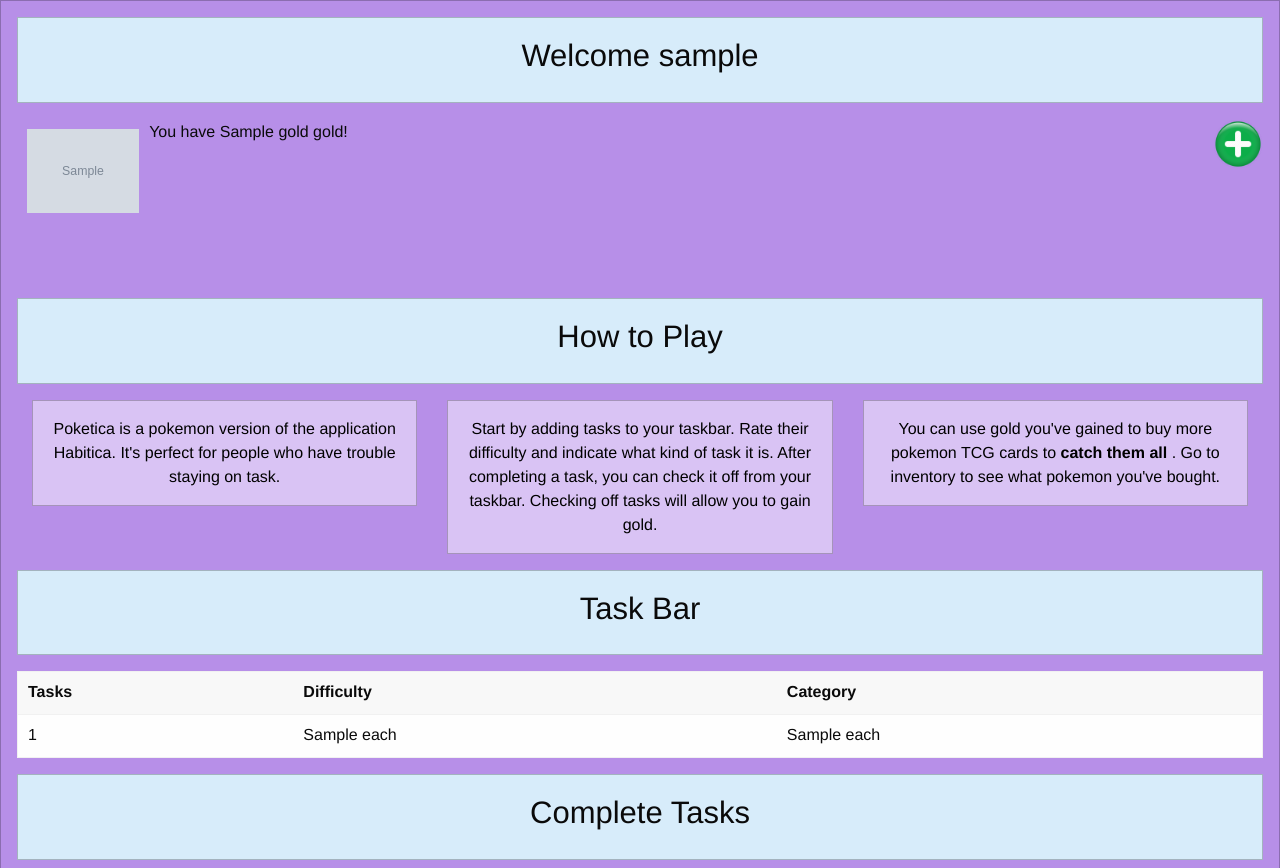
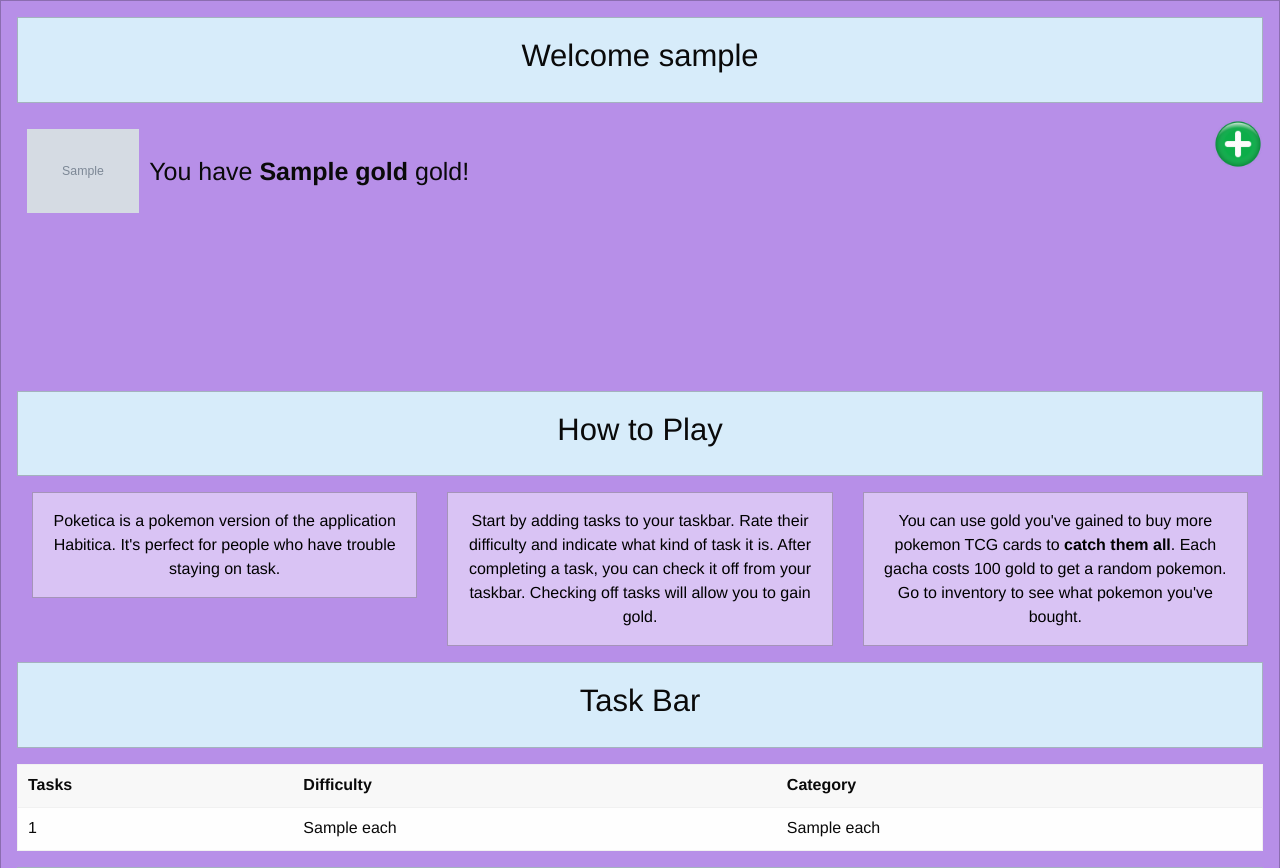
Before and after one commit to cliu5/CoffeeScriptors, a Flask app: template templates/home.html in a window 1280 px wide. Shown: the part 54-922 px from the top of the page. Run offline with Flask 2, Linux system fonts and the light colour scheme; the template is opened without the code that fills it: most values are stand-ins (such as "Sample title", 1, 10 or a date in 2020); grey boxes marked "Sample" are stand-in pictures; some libraries are stand-ins or nearby versions.

Commit message:
cleaning up frontend

```diff
--- a/templates/home.html
+++ b/templates/home.html
@@ -30,7 +30,7 @@
     <img src={{avatar}} style="height:9%; width:9%; float:left; margin:10px">
 </div>
 <p style="margin:10px;">
-  You have {{gold}} gold!
+  <br><h4>You have <b>{{gold}}</b> gold!</h4>
 
 
 <br>
@@ -42,6 +42,8 @@
 <br>
 <br>
 <br>
+<br>
+
     <!--INSTRUCTIONS-->
     <div class="callout primary" data-closable="slide-out-right">
       <center><h3> How to Play </h3> </center>
@@ -64,7 +66,7 @@
       <div class="large-4 medium-4 small-4 cell">
     <div style="background-color:rgb(217, 195, 244); color:black;" class="primary callout">
       <center>
-        You can use gold you've gained to buy more pokemon TCG cards to <b> catch them all </b>. Go to inventory to see what pokemon you've bought.
+        You can use gold you've gained to buy more pokemon TCG cards to <b> catch them all</b>. Each gacha costs 100 gold to get a random pokemon. Go to inventory to see what pokemon you've bought.
       </center>
     </div>
       </div>
```
